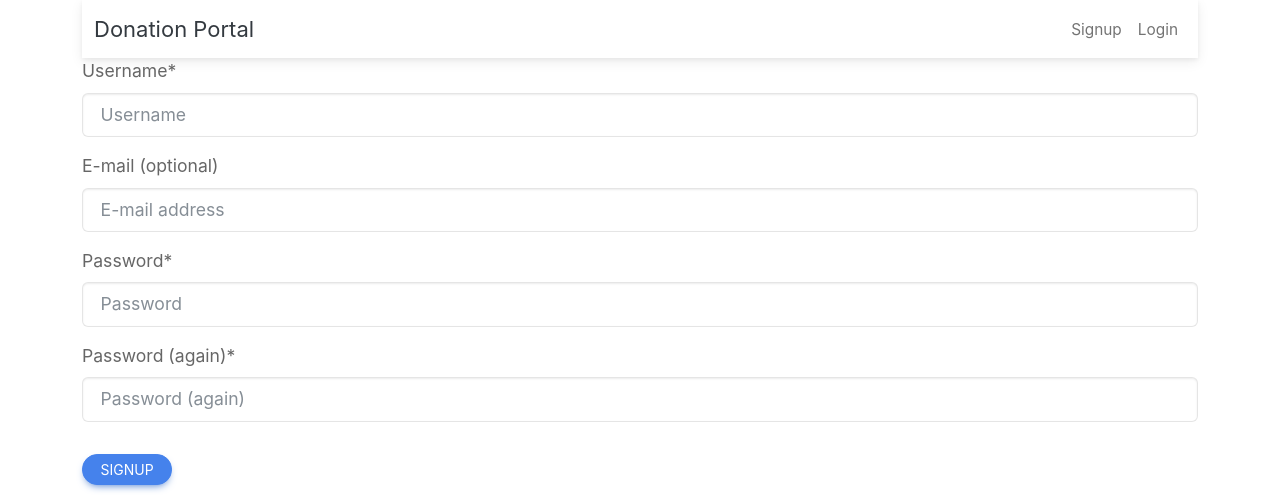
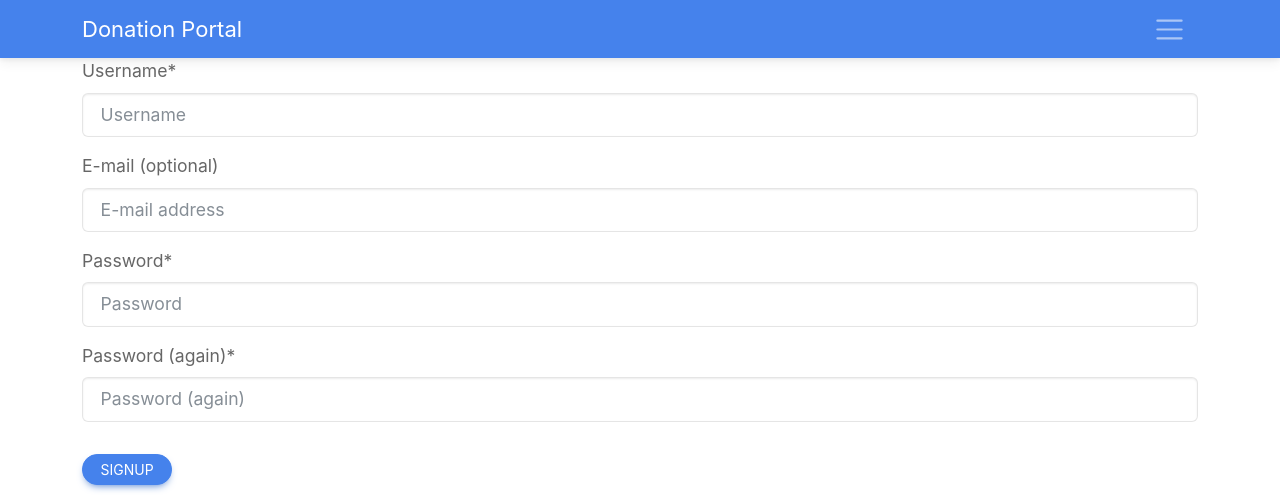
Before and after one commit to ShyamSundhar1411/Donation-Portal-Project, a Django app: page /accounts/signup/ in a window 1280 px wide. Shown: the top 500 px of the page. Run offline with Django 4.2, Linux system fonts and the light colour scheme; some libraries are stand-ins or nearby versions.

Commit message:
styling some more3

```diff
--- a/donationportal/templates/base.html
+++ b/donationportal/templates/base.html
@@ -28,9 +28,8 @@
     <title>Donor Portal</title>
   </head>
   <body>
-    <div class = "container">
-        <nav class="navbar navbar-expand-lg">
-            <div class="container-fluid">
+        <nav class="navbar navbar-dark bg-primary">
+            <div class="container">
             <a class="navbar-brand" href="{% url 'home' %}">Donation Portal</a>
             <button class="navbar-toggler" type="button" data-bs-toggle="collapse" data-bs-target="#navbarColor01" aria-controls="navbarColor01" aria-expanded="false" aria-label="Toggle navigation">
                 <span class="navbar-toggler-icon"></span>
@@ -58,7 +57,6 @@
             </div>
             </div>
         </nav>
-    </div>
     <div class = "container">
         {% include 'messages.html' %}
         {% block content %}
```
